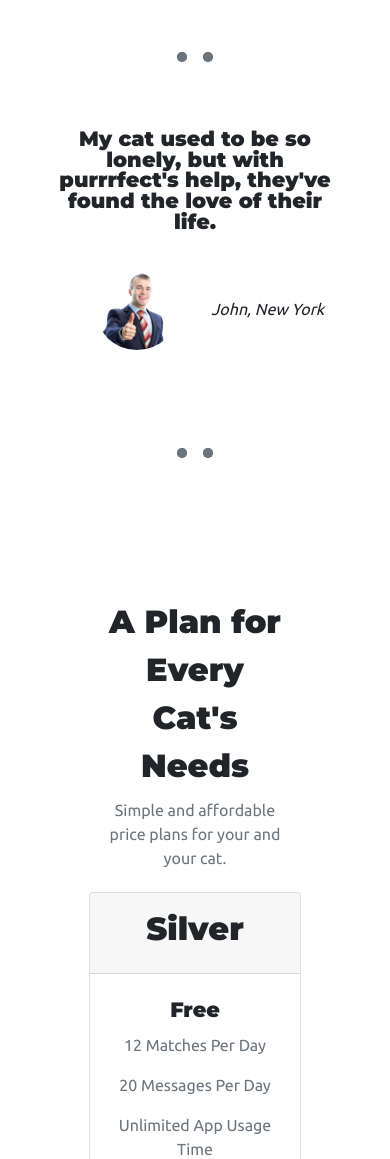
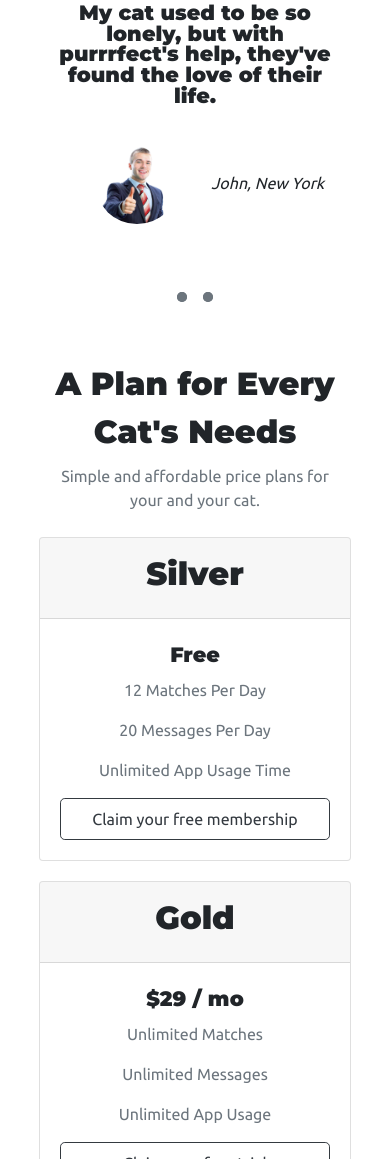
Before and after one commit to b-husein/purrrfect., a plain HTML site: page index.html in a window 390 px wide. Shown: the part 841-2000 px from the top of the page. Drawn offline with nearby package versions, Linux system fonts and the light colour scheme; a script that the page names is missing.

Commit message:
updated styles

```diff
--- a/css/mobile.css
+++ b/css/mobile.css
@@ -1,10 +1,18 @@
 @media (max-width: 1000px) {
+  hr {
+    margin: 10px auto;
+  }
+
   .main-heading {
     font-size: 2rem;
   }
 
   .section-headings {
     font-size: 2rem;
+  }
+
+  .btn {
+    font-size: 1rem;
   }
 
   #title {
@@ -26,6 +34,10 @@
     line-height: 1;
   }
 
+  #pricing {
+    padding: 3rem;
+  }
+
   .pricing-text {
     font-size: 1.3rem;
   }
--- a/index.html
+++ b/index.html
@@ -269,11 +269,10 @@
     <footer id="footer">
       <div class="container-fluid">
         <i class="social-media fab fa-facebook-square"></i>
-        <i class="social-media fab fa-instagram-square"></i>
         <i class="social-media fab fa-twitter-square"></i>
         <i class="social-media fab fa-github-square"></i>
         <i class="social-media fas fa-envelope-square"></i>
-        <p>© 2020 purrrfect.|| Husein</p>
+        <p>© 2020 purrrfect. || Husein</p>
       </div>
     </footer>
 
```
